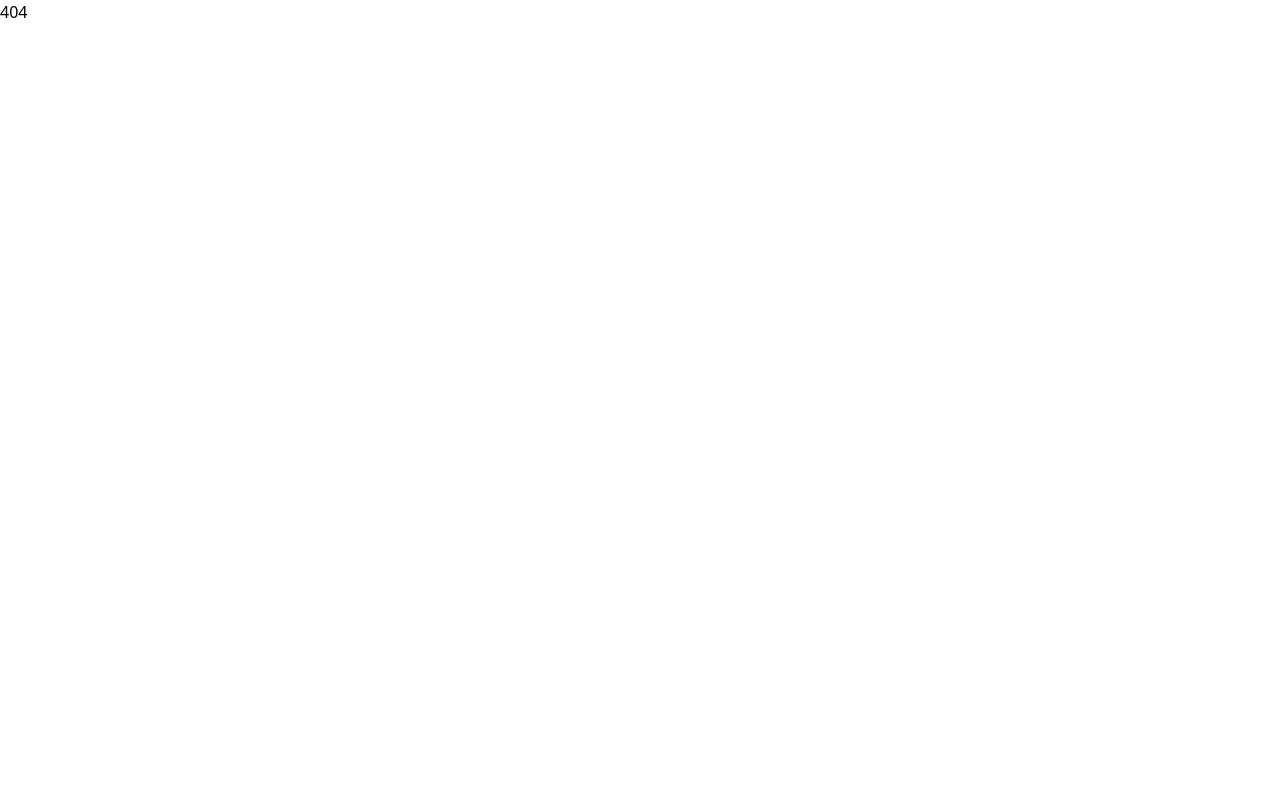
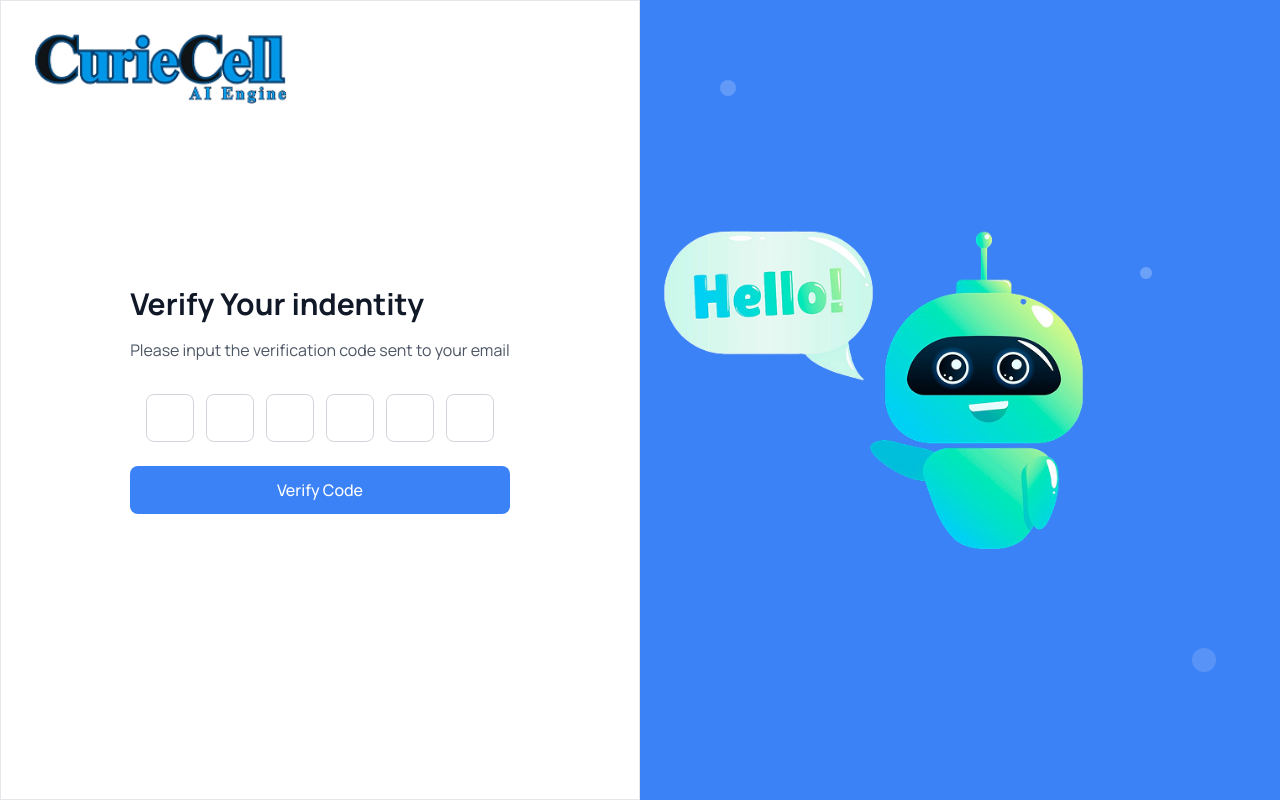
Before and after one commit to Sanjida-Khanam778/sidharth-multiai, a React (Vite) app: page /verify-otp in a window 1280 px wide. Before the commit this address had no page. Built offline with nearby package versions, Linux system fonts and the light colour scheme.

Commit message:
verify otp done

```diff
--- a/src/Routers/Router.jsx
+++ b/src/Routers/Router.jsx
@@ -5,6 +5,7 @@ import SignUp from "../Pages/Auth/SignUp";
 import Home from "../Pages/Home/Home";
 import Features from "../components/Features/Features";
 import ForgetPass from "../components/ForgetPass/ForgetPass";
+import VarifyOTP from "../components/VarifyOTP/VarifyOTP";
 
 export const router = createBrowserRouter([
   {
@@ -34,5 +35,9 @@ export const router = createBrowserRouter([
     path: "/forget-password",
     element: <ForgetPass />,
   },
+  {
+    path: "/verify-otp",
+    element: <VarifyOTP />,
+  },
 
 ]);
--- a/src/components/ForgetPass/ForgetPass.jsx
+++ b/src/components/ForgetPass/ForgetPass.jsx
@@ -43,23 +43,24 @@ export default function ForgetPass() {
                 value={email}
                 onChange={(e) => setEmail(e.target.value)}
                 placeholder="example@gmail.com"
-              className="w-full px-4 py-3 border border-gray-300 rounded-lg focus:ring-2 focus:ring-blue-500 focus:border-blue-500 outline-none"
+                className="w-full px-4 py-3 border border-gray-300 rounded-lg focus:ring-2 focus:ring-primary focus:border-primary outline-none"
               />
             </div>
 
+            <Link to="/verify-otp">
               <button
                 type="submit"
-            onClick={() => onNavigate("verify")}
-            className="w-full bg-blue-600 text-white py-3 rounded-lg font-medium hover:bg-blue-700 transition-colors"
+                className="w-full bg-primary text-white py-3 rounded-lg font-medium hover:bg-primary transition-colors mt-4"
               >
                 Send OTP
               </button>
+            </Link>
           </form>
         </div>
       </div>
 
       {/* Right Side - Robot Illustration */}
-      <div className="w-1/2 bg-gradient-to-br from-blue-400 to-primary flex items-center justify-center relative overflow-hidden">
+      <div className="w-1/2 bg-gradient-to-br from-primary to-primary flex items-center justify-center relative overflow-hidden">
         <div className="relative"></div>
         <div className="">
           <img src={robot} alt="robot" className="w-full h-full object-cover" />
--- a/src/components/VarifyOTP/VarifyOTP.jsx
+++ b/src/components/VarifyOTP/VarifyOTP.jsx
@@ -4,15 +4,20 @@ import robot from "../../assets/images/robot.png";
 import { Link } from "react-router-dom";
 
 export default function VarifyOTP() {
-  const [showPassword, setShowPassword] = useState(false);
-  const [email, setEmail] = useState("");
-  const [password, setPassword] = useState("");
-  const [rememberMe, setRememberMe] = useState(false);
+    const [otp, setOtp] = useState(['', '', '', '', '', '']);
 
-  const handleSubmit = (e) => {
-    e.preventDefault();
-    console.log("Sign in attempted with:", { email, password, rememberMe });
-  };
+  const handleOtpChange = (index, value) => {
+    if (value.length <= 1) {
+      const newOtp = [...otp];
+      newOtp[index] = value;
+      setOtp(newOtp);
+
+      // Auto-focus next input
+      if (value && index < 5) {
+        document.getElementById(`otp-${index + 1}`).focus();
+      }
+    }
+}
 
   return (
     <div className="h-screen flex font-manrope  ">
@@ -25,41 +30,40 @@ export default function VarifyOTP() {
       <div className="w-1/2 bg-white p-8 flex flex-col border justify-center">
         <div className="max-w-lg mx-auto">
         <div className="mb-8">
-          <h1 className="text-3xl font-bold text-gray-900 mb-4">
-            Forget your password
-          </h1>
+        <h1 className="text-3xl font-bold text-gray-900 mb-4">Verify Your indentity</h1>
         <p className="text-gray-600">
-            Enter your email address and we'll send you a verification code.
+        Please input the verification  code sent to your email
+
         </p>
       </div>
 
       <form className="space-y-6">
-          <div>
-            <label className="block text-sm font-medium text-gray-700 mb-2">
-              E-mail
-            </label>
+        <div className="flex justify-center space-x-3">
+          {otp.map((digit, index) => (
             <input
-              type="email"
-              value={email}
-              onChange={(e) => setEmail(e.target.value)}
-              placeholder="example@gmail.com"
-              className="w-full px-4 py-3 border border-gray-300 rounded-lg focus:ring-2 focus:ring-blue-500 focus:border-blue-500 outline-none"
+              key={index}
+              id={`otp-${index}`}
+              type="text"
+              value={digit}
+              onChange={(e) => handleOtpChange(index, e.target.value)}
+              className="w-12 h-12 text-center border border-gray-300 rounded-lg focus:ring-2 focus:ring-primary focus:border-primary outline-none text-lg font-medium"
+              maxLength="1"
             />
+          ))}
         </div>
 
         <button
           type="submit"
-            onClick={() => onNavigate("verify")}
-            className="w-full bg-blue-600 text-white py-3 rounded-lg font-medium hover:bg-blue-700 transition-colors"
+          className="w-full bg-primary text-white py-3 rounded-lg font-medium hover:bg-primary transition-colors"
         >
-            Send OTP
+          Verify Code
         </button>
       </form>
         </div>
       </div>
 
       {/* Right Side - Robot Illustration */}
-      <div className="w-1/2 bg-gradient-to-br from-blue-400 to-primary flex items-center justify-center relative overflow-hidden">
+      <div className="w-1/2 bg-gradient-to-br from-primary to-primary flex items-center justify-center relative overflow-hidden">
         <div className="relative"></div>
         <div className="">
           <img src={robot} alt="robot" className="w-full h-full object-cover" />
```
Lines whose indentation alone changed are shown as unchanged.
